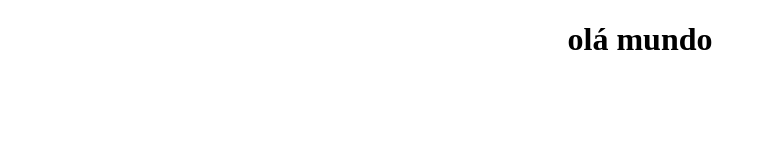
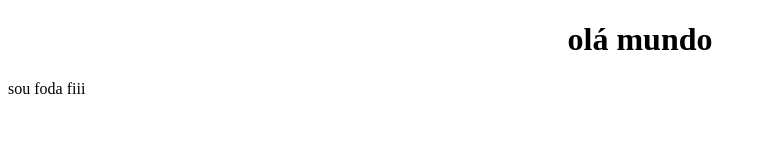
Before and after one commit to isa490/teste, a plain HTML site: page index.html in a window 1280 px wide. Shown: the whole page, without its empty margins (0-767 px from the left). Drawn offline with Linux system fonts and the light colour scheme.

Commit message:
atualizar o index.html

```diff
--- a/index.html
+++ b/index.html
@@ -9,5 +9,6 @@
     <center>
         <h1>olá mundo</h1>
     </center>
+    <p>sou foda fiii</p>
 </body>
 </html>
```
